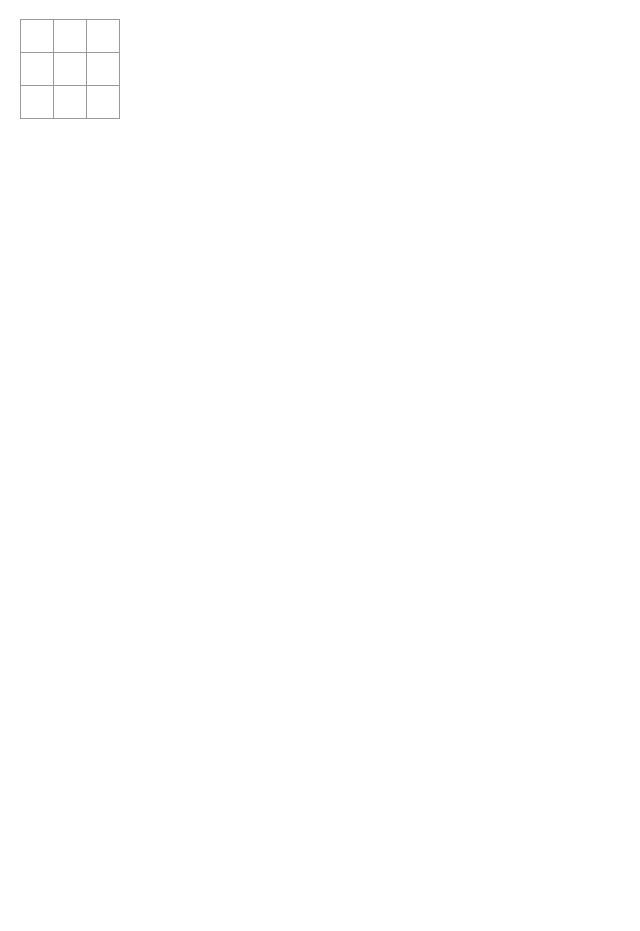
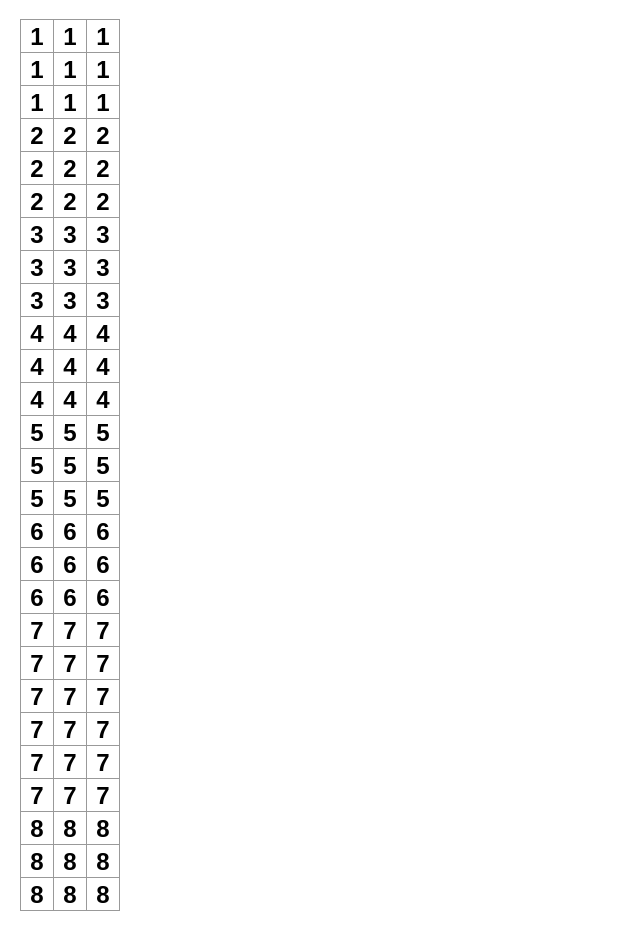
Before and after one commit to terrysmalone/sudoku-solver, a React (Create React App) app: page / in a window 1280 px wide. Shown: the whole page, without its empty margins (0-640 px from the left). Before the commit the page ends 800 px from the top, so only its background shows below. Built offline with nearby package versions, Linux system fonts and the light colour scheme.

Commit message:
Get grids to populate

```diff
--- a/src/App.tsx
+++ b/src/App.tsx
@@ -1,30 +1,23 @@
-import React, { useState } from "react";
+import React from "react";
 import "./Styles/App.css";
-import { Grid } from "./components/Grid";
+import { Board } from "./components/Board";
 
 function App() {
-  const [squares, setSquares] = useState<(number | undefined)[]>(
-    Array(9).fill(undefined),
-  );
-
-  const handleSquareClick = (index: number) => {
-    const newSquares = [...squares];
-
-    if (squares[index] === undefined) {
-      newSquares[index] = 1;
-    } else if (squares[index] === 9) {
-      newSquares[index] = undefined;
-    } else {
-      // @ts-ignore
-      newSquares[index]++;
-    }
-
-    setSquares(newSquares);
-  };
+  const grids: (number | undefined)[][] = [
+    Array(9).fill(1),
+    Array(9).fill(2),
+    Array(9).fill(3),
+    Array(9).fill(4),
+    Array(9).fill(5),
+    Array(9).fill(6),
+    Array(9).fill(7),
+    Array(9).fill(7),
+    Array(9).fill(8),
+  ];
 
   return (
     <div>
-      <Grid squares={squares} onSquareClick={handleSquareClick} />
+      <Board grids={grids} />
     </div>
   );
 }
--- /dev/null
+++ b/src/components/Board.tsx
@@ -0,0 +1,35 @@
+import { Grid } from "./Grid";
+
+type BoardProps = {
+  grids: (number | undefined)[][];
+};
+
+export const Board = ({ grids }: BoardProps) => {
+  const handleClick = (gridIndex: number, squareIndex: number) => {
+    console.log("gridIndex: ", gridIndex);
+    console.log("squareIndex: ", squareIndex);
+    // const newSquares = [...squares];
+    // if (squares[index] === undefined) {
+    //   newSquares[index] = 1;
+    // } else if (squares[index] === 9) {
+    //   newSquares[index] = undefined;
+    // } else {
+    // @ts-ignore
+    //   newSquares[index]++;
+    //  }
+    //  setSquares(newSquares);
+  };
+
+  return (
+    <div className="board">
+      {grids.map((value, gridIndex) => (
+        <div data-testid="board-item" key={gridIndex}>
+          <Grid
+            squares={value}
+            onSquareClick={(squareIndex) => handleClick(gridIndex, squareIndex)}
+          />
+        </div>
+      ))}
+    </div>
+  );
+};
--- a/src/components/Grid.tsx
+++ b/src/components/Grid.tsx
@@ -3,17 +3,19 @@ import "../Styles/Grid.css";
 
 type GridProps = {
   squares: (number | undefined)[];
-  onSquareClick: (index: number) => void;
+  onSquareClick: (squareIndex: number) => void;
 };
 
 export const Grid = ({ squares, onSquareClick }: GridProps) => {
+  console.log("squares: ", squares);
+
   return (
     <div className="grid">
-      {squares.map((value, index) => (
-        <div data-testid="grid-item" key={index}>
+      {squares.map((value, squareIndex) => (
+        <div data-testid="grid-item" key={squareIndex}>
           <Square
             value={getStringValue(value)}
-            onSquareClick={() => onSquareClick(index)}
+            onSquareClick={() => onSquareClick(squareIndex)}
           />
         </div>
       ))}
```
Also changed, not shown: 1 other file (tests, documents, lock files or other folders).
